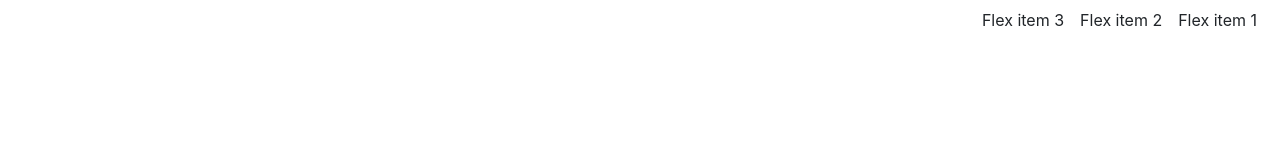
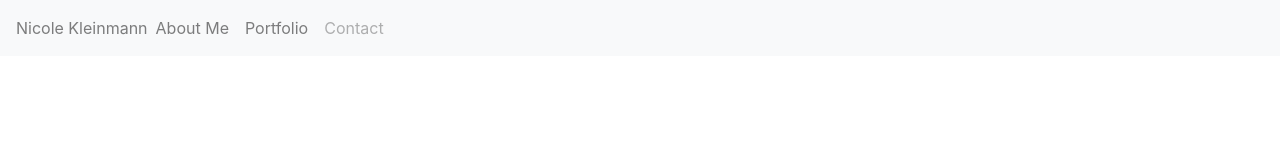
Before and after one commit to nkleinmann/02-Responsive-Portfolio-NK, a plain HTML site: page index.html in a window 1280 px wide. Drawn offline with nearby package versions, Linux system fonts and the light colour scheme.

Commit message:
Updated links and text in navigation bar

```diff
--- a/index.html
+++ b/index.html
@@ -10,18 +10,29 @@
 </head>
 
 <body>
-    <div class="container-fluid">
-        <div class="d-flex flex-row-reverse bd-highlight">
-            <div class="p-2 bd-highlight">Flex item 1</div>
-            <div class="p-2 bd-highlight">Flex item 2</div>
-            <div class="p-2 bd-highlight">Flex item 3</div>
-          </div>
-    </div>
+    <nav class="navbar navbar-expand-sm bg-light navbar-light container-fluid">
+        <!--Text in navigation bar-->
+        <span class="navbar-text">
+            Nicole Kleinmann
+        </span>
+        <!--Links in navigation bar-->
+        <ul class="navbar-nav ">
+          <li class="nav-item">
+            <a class="nav-link" href="index.html">About Me</a>
+          </li>
+          <li class="nav-item">
+            <a class="nav-link" href="portfolio.html">Portfolio</a>
+          </li>
+          <li class="nav-item">
+            <a class="nav-link disabled" href="contact.html">Contact</a>
+          </li>
+        </ul>
+      </nav>
+    <!--About Me Main Content-->
+    <main class="container-fluid">
 
 
-
-
-
+    </main>
 </body>
 
 </html>
```
